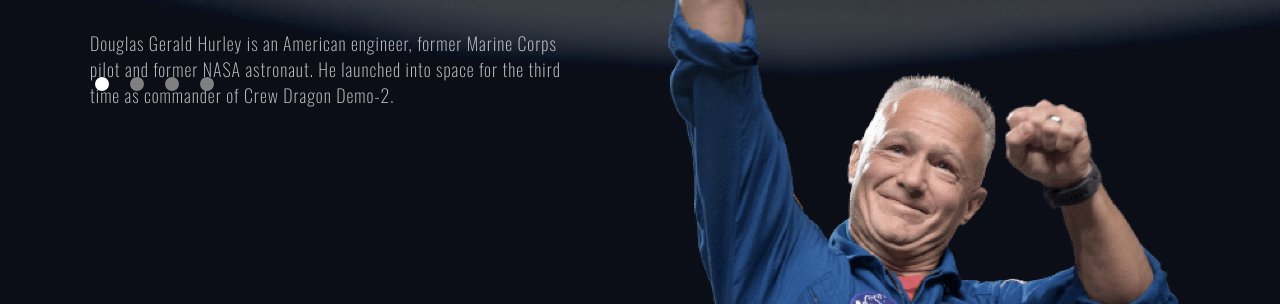
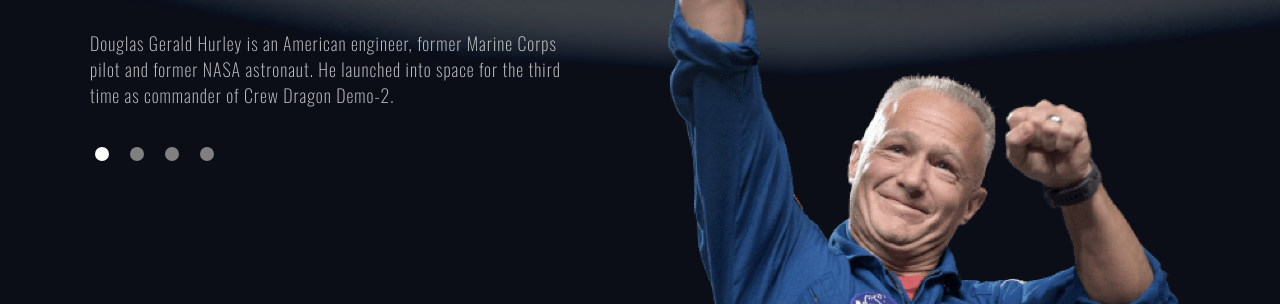
Before and after one commit to Amandnes/site-varias-paginas-space, a plain HTML site: page crew.html in a window 1280 px wide. Shown: the part 496-800 px from the top of the page. Drawn offline with Linux system fonts and the light colour scheme.

Commit message:
Alterações de melhoria

```diff
--- a/css/crew.css
+++ b/css/crew.css
@@ -88,8 +88,7 @@ h3 {
 .lista-crew {
     display: flex;
     gap: 35px;
-    position: absolute;
-    bottom: 180px;
+    position: relative;
 }
 h1 {
     font-size: 70px;
```
Also changed, not shown: css/destination.css (line endings or trailing spaces), css/main.css (line endings or trailing spaces), css/technology.css (line endings or trailing spaces).
